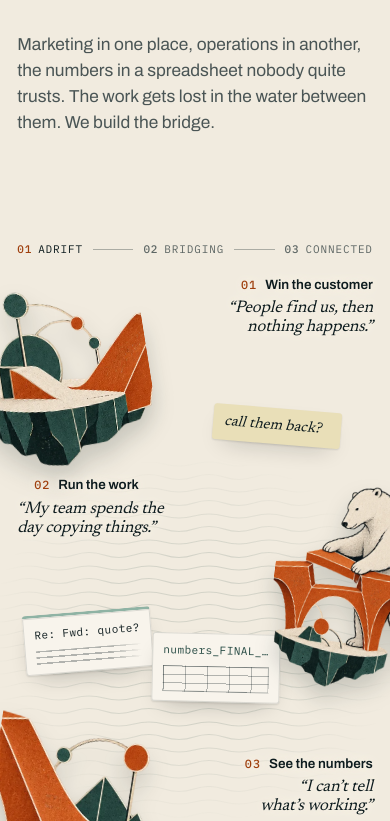
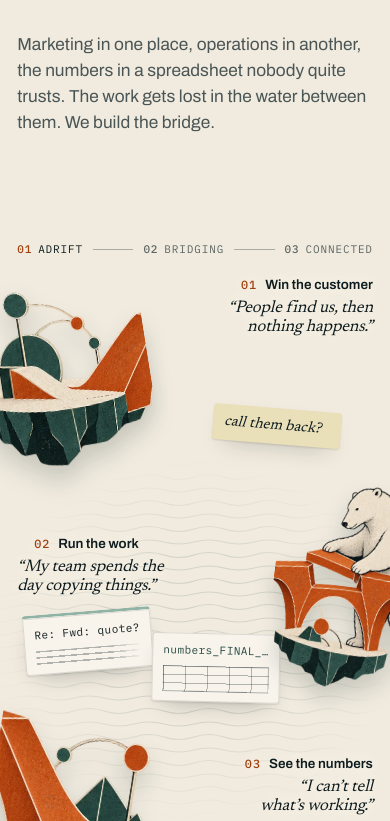
Before and after one commit to Aldo140/ArctosLaunchpad, a Next.js app: page / in a window 390 px wide. Shown: the part 1493-2314 px from the top of the page. Built offline with nearby package versions, Linux system fonts and the light colour scheme; no server answers.

Commit message:
Keep mobile tower artwork clear of copy

```diff
--- a/app/styles/v4/sec-islands.css
+++ b/app/styles/v4/sec-islands.css
@@ -1062,7 +1062,7 @@
     left: auto;
     right: 0;
     top: 0;
-    width: 46cqw;
+    width: 44cqw;
     text-align: right;
   }
 
@@ -1071,7 +1071,9 @@
   }
 
   .ism__label--run {
-    top: 31cqh;
+    /* Keep the copy in the open water beneath the gateway/tower. Its former
+       31cqh anchor crossed the art at every tested phone and tablet ratio. */
+    top: 40cqh;
     width: 46cqw;
   }
 
```
